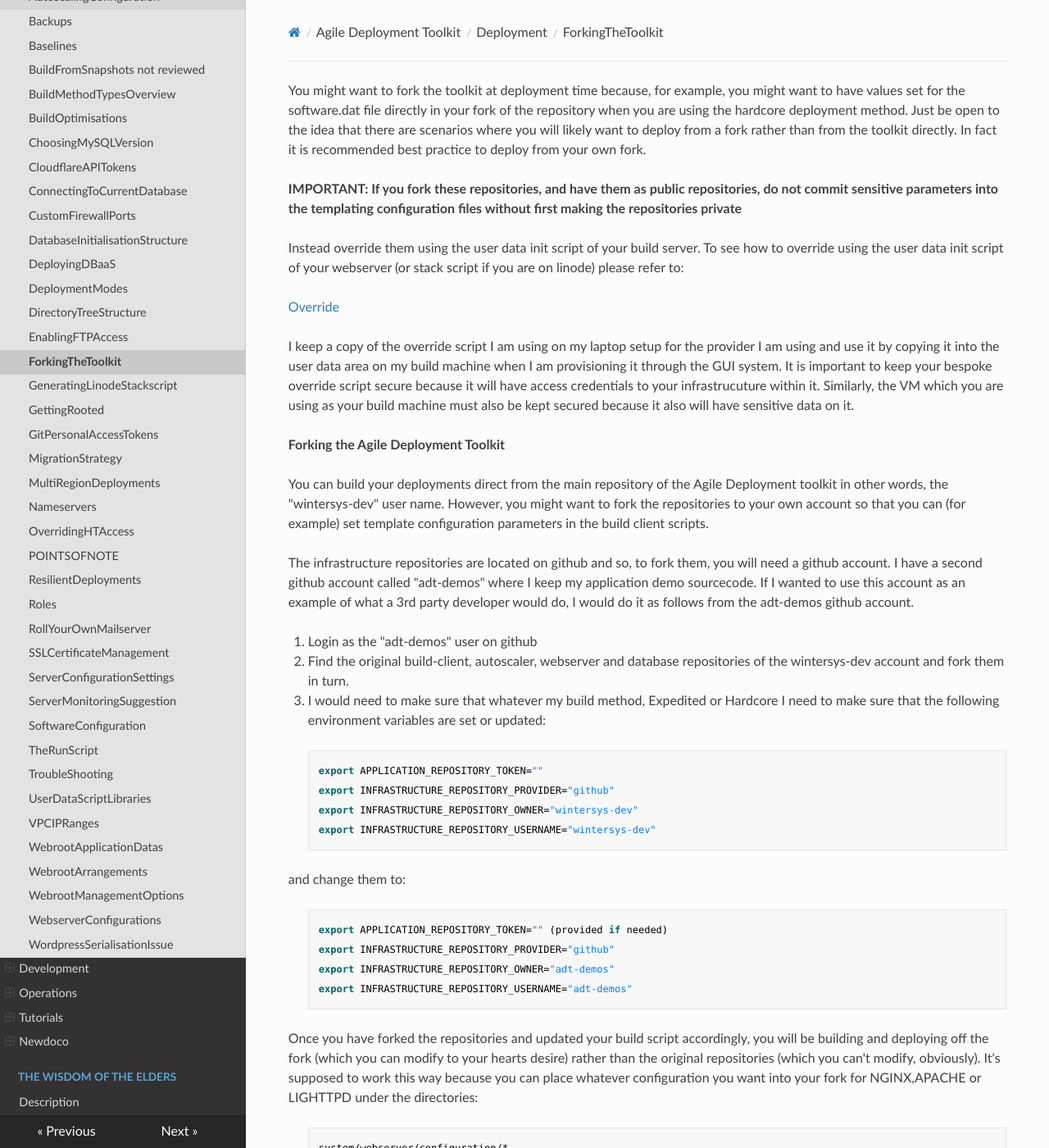
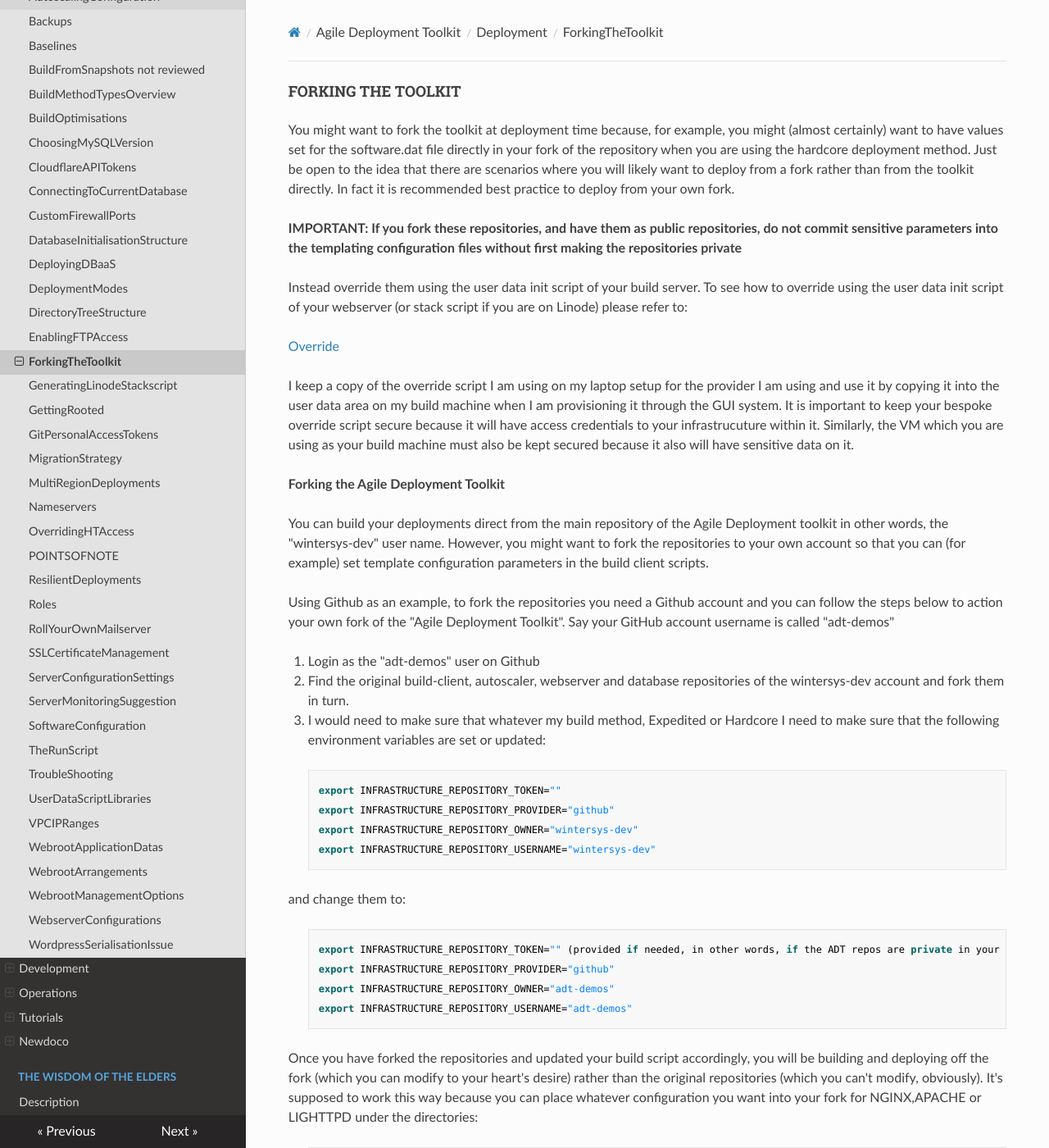
Before and after one commit to wintersys-dev/adt-documentation, an MkDocs documentation site: the page built from docs/Agile Deployment Toolkit/Deployment/ForkingTheToolkit.md, in a window 1280 px wide and 1400 px high. Shown: the whole window at 82% size. Built offline with MkDocs 1.6.1, drawn with Linux system fonts in a browser that asks for light colours; nearby versions of some CDN libraries.

Commit message:
Update ForkingTheToolkit.md

```diff
--- a/docs/Agile Deployment Toolkit/Deployment/ForkingTheToolkit.md
+++ b/docs/Agile Deployment Toolkit/Deployment/ForkingTheToolkit.md
@@ -1,8 +1,10 @@
-You might want to fork the toolkit at deployment time because, for example, you might want to have values set for the software.dat file directly in your fork of the repository when you are using the hardcore deployment method. Just be open to the idea that there are scenarios where you will likely want to deploy from a fork rather than from the toolkit directly. In fact it is recommended best practice to deploy from your own fork.
+#### FORKING THE TOOLKIT
+
+You might want to fork the toolkit at deployment time because, for example, you might (almost certainly) want to have values set for the software.dat file directly in your fork of the repository when you are using the hardcore deployment method. Just be open to the idea that there are scenarios where you will likely want to deploy from a fork rather than from the toolkit directly. In fact it is recommended best practice to deploy from your own fork.
 
 **IMPORTANT: If you fork these repositories, and have them as public repositories, do not commit sensitive parameters into the templating configuration files without first making the repositories private**
 
-Instead override them using the user data init script of your build server. To see how to override using the user data init script of your webserver (or stack script if you are on linode) please refer to:
+Instead override them using the user data init script of your build server. To see how to override using the user data init script of your webserver (or stack script if you are on Linode) please refer to:
 
 [Override](https://github.com/wintersys-dev/adt-build-machine-scripts/blob/master/templatedconfigurations/templateoverrides.md)
 
@@ -13,25 +15,26 @@ I keep a copy of the override script I am using on my laptop setup for the provi
 You can build your deployments direct from the main repository of the Agile Deployment toolkit in other words, the "wintersys-dev" user name.
 However, you might want to fork the repositories to your own account so that you can (for example) set template configuration parameters in the build client scripts.
 
-The infrastructure repositories are located on github and so, to fork them, you will need a github account. I have a second github account called "adt-demos" where I keep my application demo sourcecode. If I wanted to use this account as an example of what a 3rd party developer would do, I would do it as follows from the adt-demos github account.
 
-1. Login as the "adt-demos" user on github
+Using Github as an example, to fork the repositories you need a Github account and you can follow the steps below to action your own fork of the "Agile Deployment Toolkit". Say your GitHub account username is called "adt-demos"
+
+1. Login as the "adt-demos" user on Github
 2. Find the original build-client, autoscaler, webserver and database repositories of the wintersys-dev account and fork them in turn.
 3. I would need to make sure that whatever my build method, Expedited or Hardcore I need to make sure that the following environment variables are set or updated:
 
->     export APPLICATION_REPOSITORY_TOKEN=""
+>     export INFRASTRUCTURE_REPOSITORY_TOKEN=""
 >     export INFRASTRUCTURE_REPOSITORY_PROVIDER="github"
 >     export INFRASTRUCTURE_REPOSITORY_OWNER="wintersys-dev"
 >     export INFRASTRUCTURE_REPOSITORY_USERNAME="wintersys-dev"
 
 and change them to:
 
->     export APPLICATION_REPOSITORY_TOKEN="" (provided if needed)
+>     export INFRASTRUCTURE_REPOSITORY_TOKEN="" (provided if needed, in other words, if the ADT repos are private in your fork)
 >     export INFRASTRUCTURE_REPOSITORY_PROVIDER="github"
 >     export INFRASTRUCTURE_REPOSITORY_OWNER="adt-demos"
 >     export INFRASTRUCTURE_REPOSITORY_USERNAME="adt-demos"
 
-Once you have forked the repositories and updated your build script accordingly, you will be building and deploying off the fork (which you can modify to your hearts desire) rather than the original repositories (which you can't modify, obviously). It's supposed to work this way because you can place whatever configuration you want into your fork for NGINX,APACHE or LIGHTTPD under the directories:
+Once you have forked the repositories and updated your build script accordingly, you will be building and deploying off the fork (which you can modify to your heart's desire) rather than the original repositories (which you can't modify, obviously). It's supposed to work this way because you can place whatever configuration you want into your fork for NGINX,APACHE or LIGHTTPD under the directories:
 
 >     system/webserver/configuration/*
 
```
